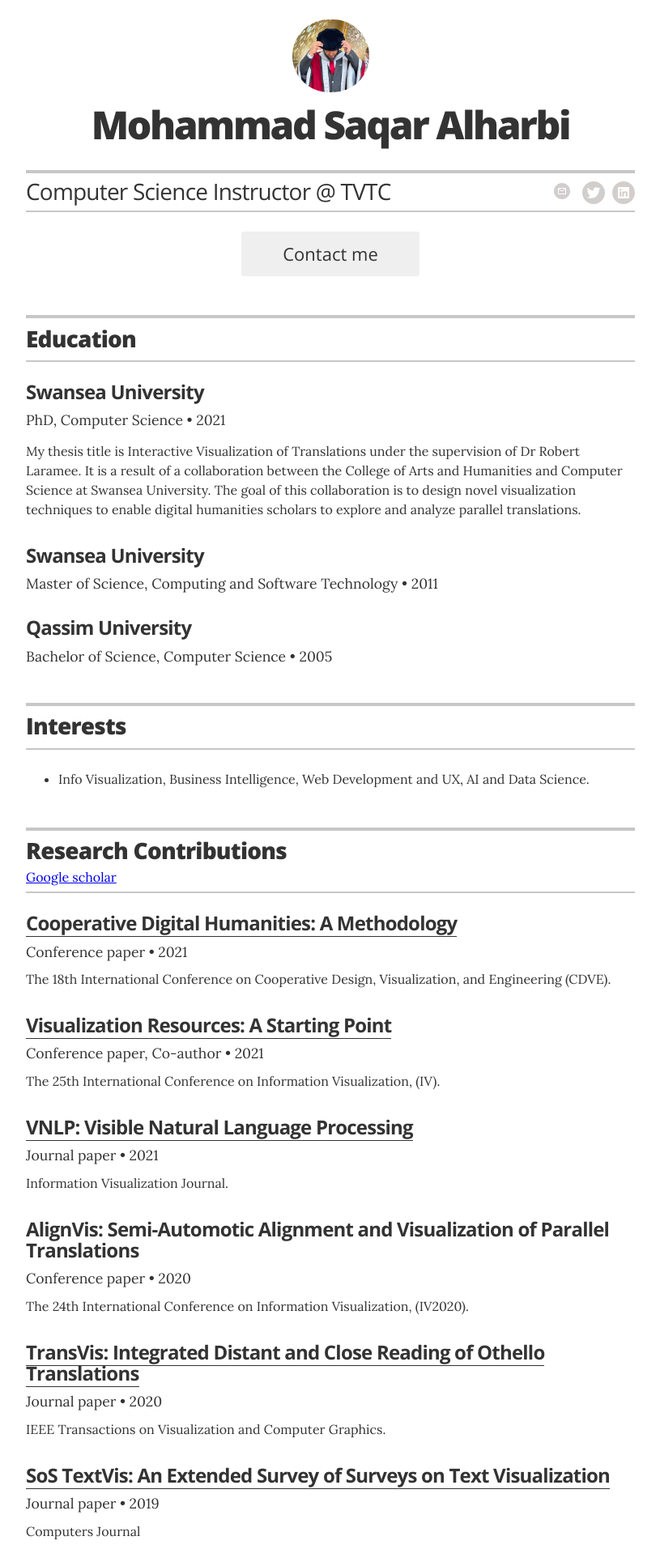
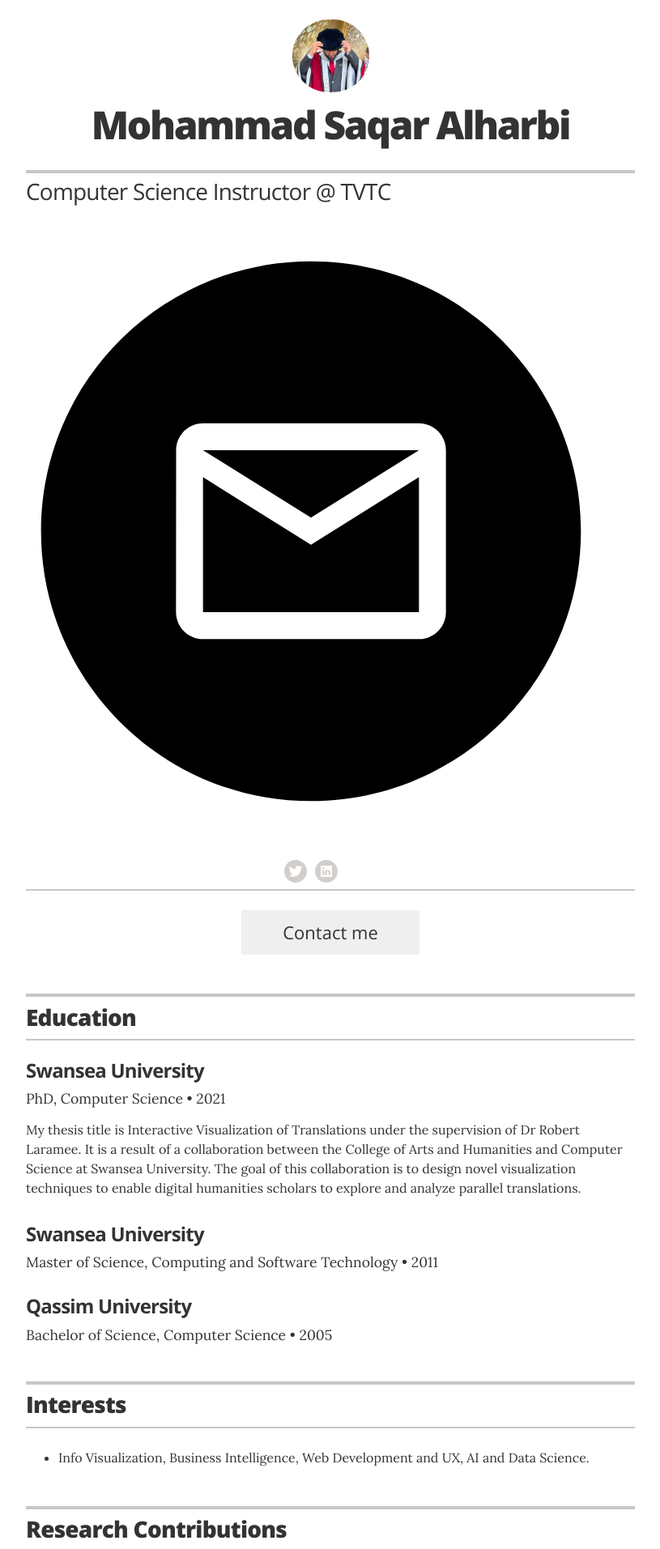
Before and after one commit to msalharbi/msalharbi.github.io, a Jekyll site: the page built from index.html, in a window 1280 px wide. Shown: the top 1913 px of the page at 81% size, without its empty margins (232-1047 px from the left). Built offline with Jekyll 4.4.1, drawn with Linux system fonts in a browser that asks for light colours.

Commit message:
Added Email contact icon

```diff
--- a/_includes/icons/icon-email.html
+++ b/_includes/icons/icon-email.html
@@ -1,17 +1,3 @@
-<svg class="icon" xmlns="http://www.w3.org/2000/svg" xmlns:xlink="http://www.w3.org/1999/xlink" x="0px" y="0px"
-   viewBox="0 0 28 28" enable-background="new 0 0 28 28" xml:space="preserve" height = "28" width="28">
-
-   <!-- <g id="SVGRepo_bgCarrier" stroke-width="0"/>
-
-   <g id="SVGRepo_tracerCarrier" stroke-linecap="round" stroke-linejoin="round"/>
-
-   <g id="SVGRepo_iconCarrier"> -->
-
-   <path fill-rule="evenodd" clip-rule="evenodd" fill="#D1CECC"
-         d="M22 12C22 17.5228 17.5228 22 12 22C6.47715 22 2 17.5228 2 12C2 6.47715 6.47715 2 12 2C17.5228 2 22 6.47715 22 12ZM7.005 9C7.005 8.45 7.45 8 8 8H16C16.55 8 17 8.45 17 9V15C17 15.55 16.55 16 16 16H8C7.45 16 7 15.55 7 15L7.005 9ZM12 12.5L8.00001 9.99997V15H16V9.99997L12 12.5ZM12 11.5L8.00001 9.00001H16L12 11.5Z" fill="#000000"/>
-
-   <!-- <path fill="#D1CECC" d="M16.5 9.5a8 8 0 1 1-8-8 8 8 0 0 1 8 8zm-9.832.256L2.833 6.928v5.286zM3.824 6.665l3.743 2.76a1.684 1.684 0 0 0 1.844 0l3.743-2.76zm9.03 5.674-3.26-2.091a2.545 2.545 0 0 1-2.21 0l-3.263 2.091zm1.291-5.41L10.31 9.756l3.835 2.46z"/> -->
-
-   <!-- </g> -->
-
+<svg width="800px" height="800px" viewBox="0 0 24 24" fill="none" xmlns="http://www.w3.org/2000/svg">
+   <path fill-rule="evenodd" clip-rule="evenodd" d="M22 12C22 17.5228 17.5228 22 12 22C6.47715 22 2 17.5228 2 12C2 6.47715 6.47715 2 12 2C17.5228 2 22 6.47715 22 12ZM7.005 9C7.005 8.45 7.45 8 8 8H16C16.55 8 17 8.45 17 9V15C17 15.55 16.55 16 16 16H8C7.45 16 7 15.55 7 15L7.005 9ZM12 12.5L8.00001 9.99997V15H16V9.99997L12 12.5ZM12 11.5L8.00001 9.00001H16L12 11.5Z" fill="#000000"/>
    </svg>
```
